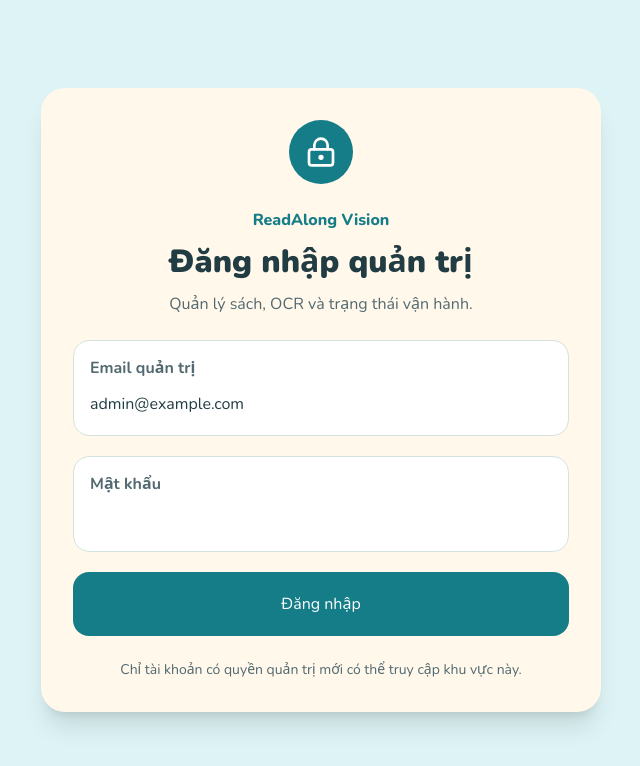
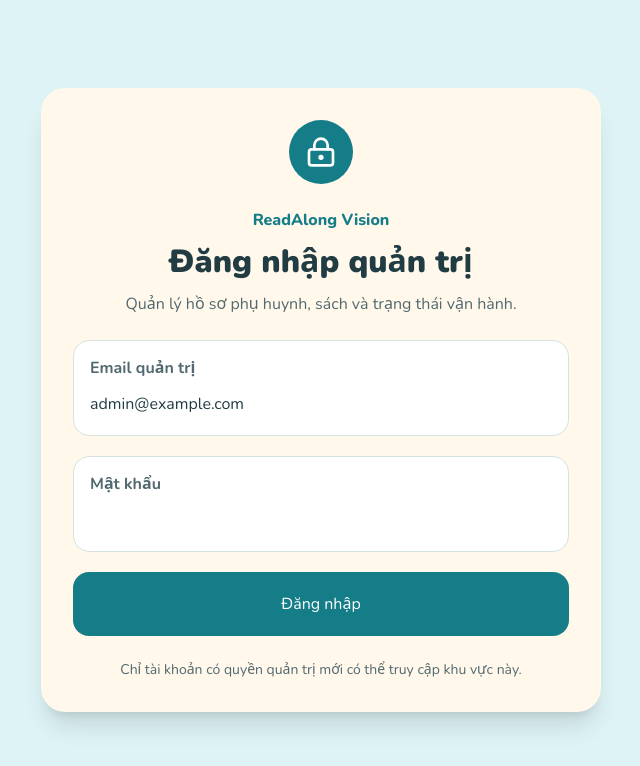
Before and after one commit to trancuong3/capstone1, a Next.js app in the folder frontend/: page /admin/login in a window 1280 px wide. Shown: the top 766 px of the page, without its empty margins (319-959 px from the left). Built offline with nearby package versions, Linux system fonts and the light colour scheme; no server answers.

Commit message:
Update Admin sign-in description for parent management

```diff
--- a/frontend/components/admin/admin-login-screen.tsx
+++ b/frontend/components/admin/admin-login-screen.tsx
@@ -71,7 +71,7 @@ export function AdminLoginScreen({
           <p className="font-extrabold text-primary">ReadAlong Vision</p>
           <h1 className="mt-2 text-heading font-black">Đăng nhập quản trị</h1>
           <p className="mt-2 text-muted">
-            Quản lý sách, OCR và trạng thái vận hành.
+            Quản lý hồ sơ phụ huynh, sách và trạng thái vận hành.
           </p>
         </div>
         <form className="flex flex-col gap-5" noValidate onSubmit={submit}>
```
